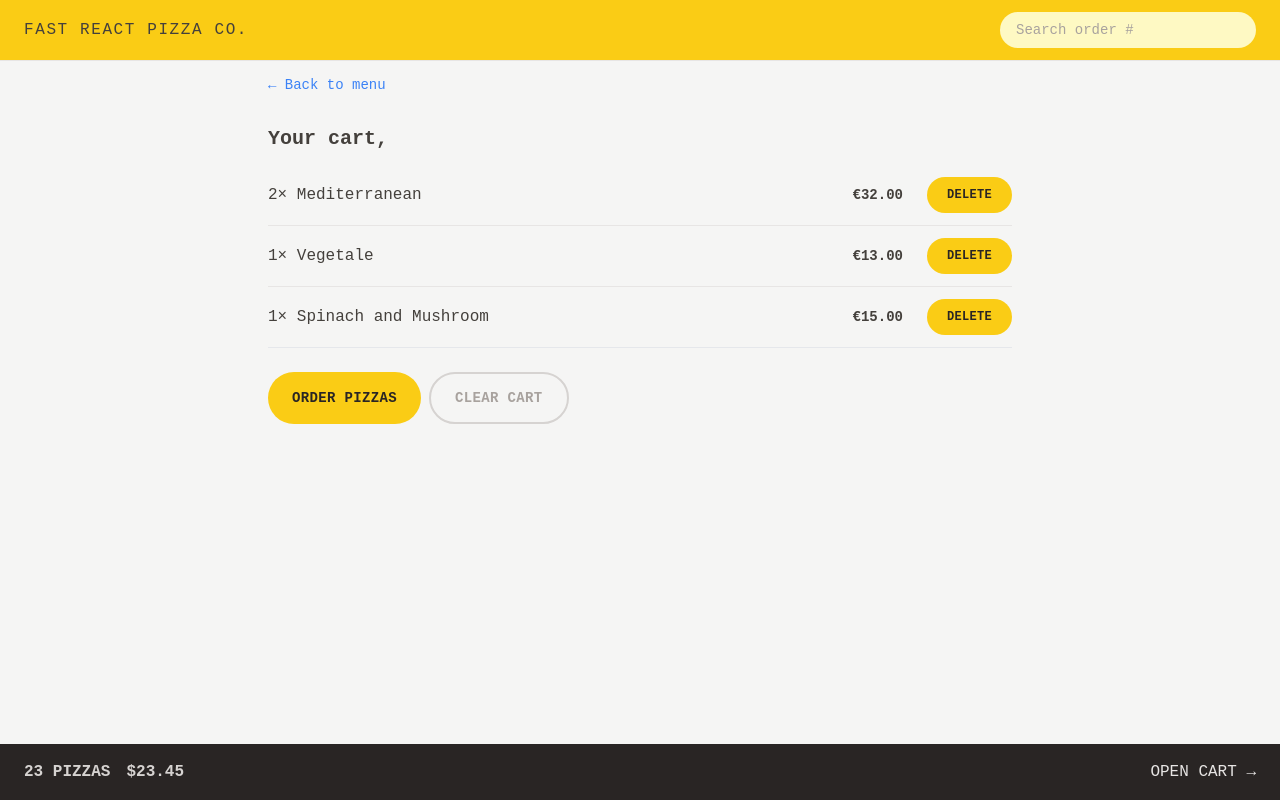
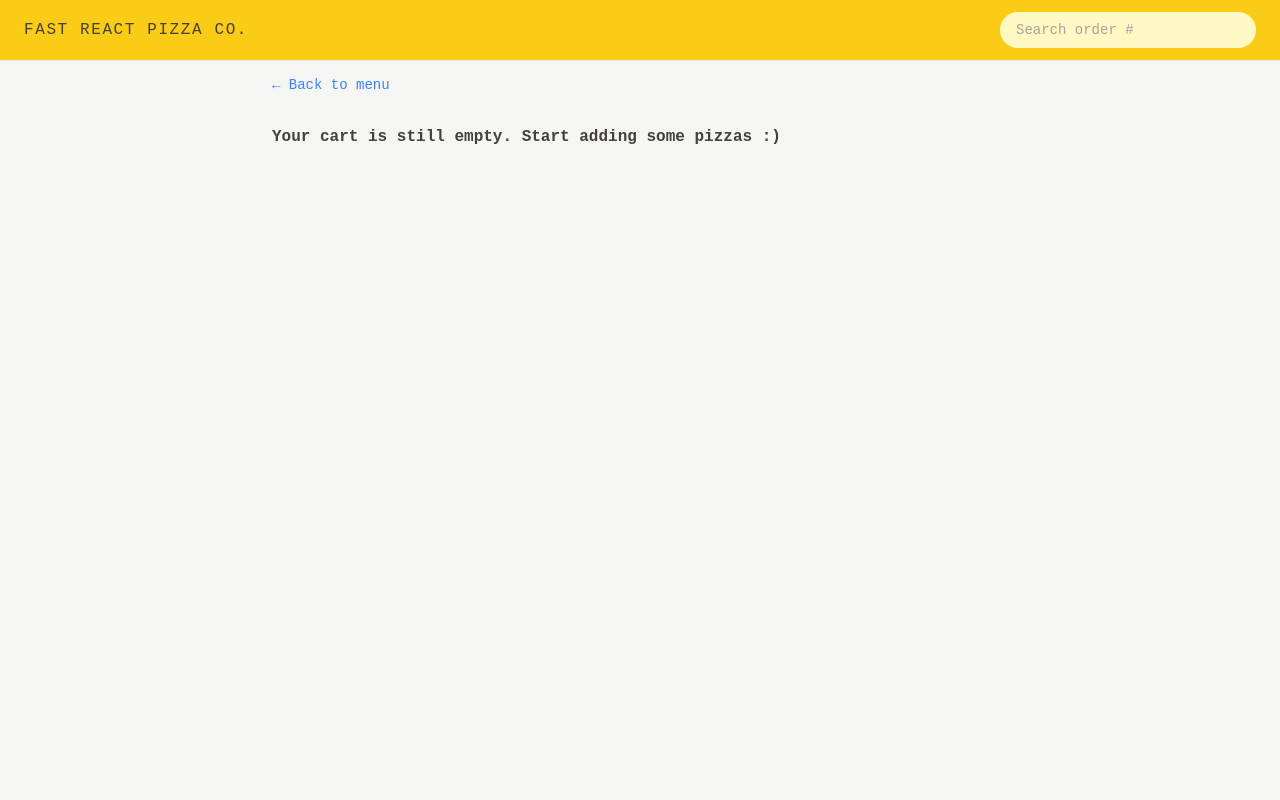
Before and after one commit to Youssef-AbuTaleb/Fast-React-Pizza, a React (Vite) app: page /cart in a window 1280 px wide. Built offline with nearby package versions, Linux system fonts and the light colour scheme.

Commit message:
working on cart delete functionailty

```diff
--- a/src/features/cart/Cart.jsx
+++ b/src/features/cart/Cart.jsx
@@ -1,35 +1,16 @@
 import LinkButton from "../../ui/LinkButton";
 import Button from "../../ui/Button";
 import CartItem from "./CartItem";
-import { useSelector } from "react-redux";
-
-const fakeCart = [
-  {
-    pizzaId: 12,
-    name: "Mediterranean",
-    quantity: 2,
-    unitPrice: 16,
-    totalPrice: 32,
-  },
-  {
-    pizzaId: 6,
-    name: "Vegetale",
-    quantity: 1,
-    unitPrice: 13,
-    totalPrice: 13,
-  },
-  {
-    pizzaId: 11,
-    name: "Spinach and Mushroom",
-    quantity: 1,
-    unitPrice: 15,
-    totalPrice: 15,
-  },
-];
+import EmptyCart from "./EmptyCart";
+import { useDispatch, useSelector } from "react-redux";
+import { clearCart } from "./cartSlice";
 
 function Cart() {
-  const cart = fakeCart;
+  const cart = useSelector((state) => state.cart.cart);
   const username = useSelector((state) => state.user.username);
+  const dispatch = useDispatch();
+
+  if (!cart.length) return <EmptyCart />;
 
   return (
     <div className="px-3 py-3">
@@ -48,7 +29,9 @@ function Cart() {
           Order pizzas
         </Button>
 
-        <Button type="secondary">Clear cart</Button>
+        <Button type="secondary" onClick={() => dispatch(clearCart())}>
+          Clear cart
+        </Button>
       </div>
     </div>
   );
--- a/src/features/cart/CartItem.jsx
+++ b/src/features/cart/CartItem.jsx
@@ -1,5 +1,5 @@
-import Button from "../../ui/Button";
 import { formatCurrency } from "../../utilities/helpers";
+import DeleteItem from "./DeleteItem";
 
 function CartItem({ item }) {
   const { pizzaId, name, quantity, totalPrice } = item;
@@ -11,7 +11,7 @@ function CartItem({ item }) {
       </p>
       <div className="flex items-center justify-between sm:gap-6">
         <p className="text-sm font-bold">{formatCurrency(totalPrice)}</p>
-        <Button type="small">Delete</Button>
+        <DeleteItem itemId={pizzaId} />
       </div>
     </li>
   );
--- a/src/features/cart/CartOverview.jsx
+++ b/src/features/cart/CartOverview.jsx
@@ -1,11 +1,19 @@
+import { useSelector } from "react-redux";
 import { Link } from "react-router-dom";
+import { getTotalCartPrice, getTotalCartQuantity } from "./cartSlice";
+import { formatCurrency } from "../../utilities/helpers";
 
 function CartOverview() {
+  const totalCartQuantity = useSelector(getTotalCartQuantity);
+  const totalCartPrice = useSelector(getTotalCartPrice);
+
+  if (!totalCartQuantity) return null;
+
   return (
     <div className="flex items-center justify-between bg-stone-800 px-4 py-4 text-sm uppercase text-stone-200 sm:px-6 md:text-base">
       <p className="space-x-4 font-semibold  text-stone-300">
-        <span>23 pizzas</span>
-        <span>$23.45</span>
+        <span>{totalCartQuantity} pizzas</span>
+        <span>{formatCurrency(totalCartPrice)}</span>
       </p>
       <Link to="/cart">Open cart &rarr;</Link>
     </div>
--- /dev/null
+++ b/src/features/cart/DeleteItem.jsx
@@ -0,0 +1,17 @@
+import { useDispatch, useSelector } from "react-redux";
+import Button from "../../ui/Button";
+import { deleteItem, itemExistInTheCart } from "./cartSlice";
+
+function DeleteItem({ itemId }) {
+  const dispatch = useDispatch();
+  const itemExistInCart = useSelector(itemExistInTheCart(itemId));
+
+  if (!itemExistInCart) return null;
+  return (
+    <Button type="small" onClick={() => dispatch(deleteItem(itemId))}>
+      Delete
+    </Button>
+  );
+}
+
+export default DeleteItem;
--- a/src/features/cart/EmptyCart.jsx
+++ b/src/features/cart/EmptyCart.jsx
@@ -1,11 +1,13 @@
-import { Link } from 'react-router-dom';
+import LinkButton from "../../ui/LinkButton";
 
 function EmptyCart() {
   return (
-    <div>
-      <Link to="/menu">&larr; Back to menu</Link>
+    <div className="px-4 py-3">
+      <LinkButton to="/menu">&larr; Back to menu</LinkButton>
 
-      <p>Your cart is still empty. Start adding some pizzas :)</p>
+      <p className="mt-7 font-semibold">
+        Your cart is still empty. Start adding some pizzas :)
+      </p>
     </div>
   );
 }
--- a/src/features/cart/cartSlice.js
+++ b/src/features/cart/cartSlice.js
@@ -1,15 +1,16 @@
 import { createSlice } from "@reduxjs/toolkit";
 
 const initialState = {
-  cart: [
-    {
-      pizzaId: 12,
-      name: "Mediterranean",
-      qunatity: 2,
-      unitPrice: 16,
-      totalPrice: 32,
-    },
-  ],
+  cart: [],
+  // cart: [
+  //   {
+  //     pizzaId: 12,
+  //     name: "Mediterranean",
+  //     quantity: 2,
+  //     unitPrice: 16,
+  //     totalPrice: 32,
+  //   },
+  // ],
 };
 
 const cartSlice = createSlice({
@@ -24,17 +25,17 @@ const cartSlice = createSlice({
       // payload = pizzaId
       state.cart = state.cart.filter((item) => item.pizzaId !== action.payload);
     },
-    increaseItemQunatity(state, action) {
+    increaseItemQuantity(state, action) {
       // payload = pizzaId
       const item = state.cart.find((item) => item.pizzaId === action.payload);
-      item.qunatity++;
-      item.totalPrice = item.qunatity * item.unitPrice;
+      item.quantity++;
+      item.totalPrice = item.quantity * item.unitPrice;
     },
-    decreaseItemQunatity(state, action) {
+    decreaseItemQuantity(state, action) {
       // payload = pizzaId
       const item = state.cart.find((item) => item.pizzaId === action.payload);
-      item.qunatity--;
-      item.totalPrice = item.qunatity * item.unitPrice;
+      item.quantity--;
+      item.totalPrice = item.quantity * item.unitPrice;
     },
     clearCart(state) {
       state.cart = [];
@@ -45,9 +46,29 @@ const cartSlice = createSlice({
 export const {
   addItem,
   deleteItem,
-  increaseItemQunatity,
-  decreaseItemQunatity,
+  increaseItemQuantity,
+  decreaseItemQuantity,
   clearCart,
 } = cartSlice.actions;
 
 export default cartSlice.reducer;
+
+export const getTotalCartQuantity = (state) => {
+  return state.cart.cart.reduce((sum, item) => sum + item.quantity, 0);
+};
+export const getTotalCartPrice = (state) => {
+  return state.cart.cart.reduce((sum, item) => sum + item.totalPrice, 0);
+};
+
+export const getCurrentQuantityById = (id) => {
+  return (state) => {
+    return state.cart.cart.find((item) => item.pizzaId === id)?.quantity ?? 0;
+  };
+};
+
+export const itemExistInTheCart = (id) => {
+  return (state) => {
+    const itemIndex = state.cart.cart.findIndex((item) => item.pizzaId === id);
+    return itemIndex !== -1;
+  };
+};
--- a/src/features/menu/MenuItem.jsx
+++ b/src/features/menu/MenuItem.jsx
@@ -1,18 +1,23 @@
 /* eslint-disable react/prop-types */
 import { formatCurrency } from "../../utilities/helpers";
 import Button from "../../ui/Button";
-import { useDispatch } from "react-redux";
-import { addItem } from "../cart/cartSlice";
+import { useDispatch, useSelector } from "react-redux";
+import { addItem, getCurrentQuantityById } from "../cart/cartSlice";
+import DeleteItem from "../cart/DeleteItem";
 
 function MenuItem({ pizza }) {
   const { id, name, unitPrice, ingredients, soldOut, imageUrl } = pizza;
   const dispatch = useDispatch();
 
+  const currentQuantity = useSelector(getCurrentQuantityById(id));
+
+  console.log(currentQuantity);
+
   function handleAddToCart() {
     const newItem = {
       pizzaId: id,
       name: name,
-      qunatity: 1,
+      quantity: 1,
       unitPrice,
       totalPrice: unitPrice,
     };
@@ -39,11 +44,14 @@ function MenuItem({ pizza }) {
               Sold out
             </p>
           )}
-          {!soldOut && (
-            <Button type="small" onClick={handleAddToCart}>
-              Add to cart
-            </Button>
-          )}
+          <div className="flex gap-4">
+            {<DeleteItem itemId={id} />}
+            {!soldOut && (
+              <Button type="small" onClick={handleAddToCart}>
+                Add to cart
+              </Button>
+            )}
+          </div>
         </div>
       </div>
     </li>
--- a/src/services/apiRestaurant.js
+++ b/src/services/apiRestaurant.js
@@ -1,8 +1,8 @@
 const API_URL = "https://react-fast-pizza-api.onrender.com/api";
-const LOCAL_API_URL = "http://localhost:3000/api";
+// const LOCAL_API_URL = "http://localhost:3000/api";
 
 export async function getMenu() {
-  const res = await fetch(`${LOCAL_API_URL}/menu`);
+  const res = await fetch(`${API_URL}/menu`);
 
   // fetch won't throw error on 400 errors (e.g. when URL is wrong), so we need to do it manually. This will then go into the catch block, where the message is set
   if (!res.ok) throw Error("Failed getting menu");
```
